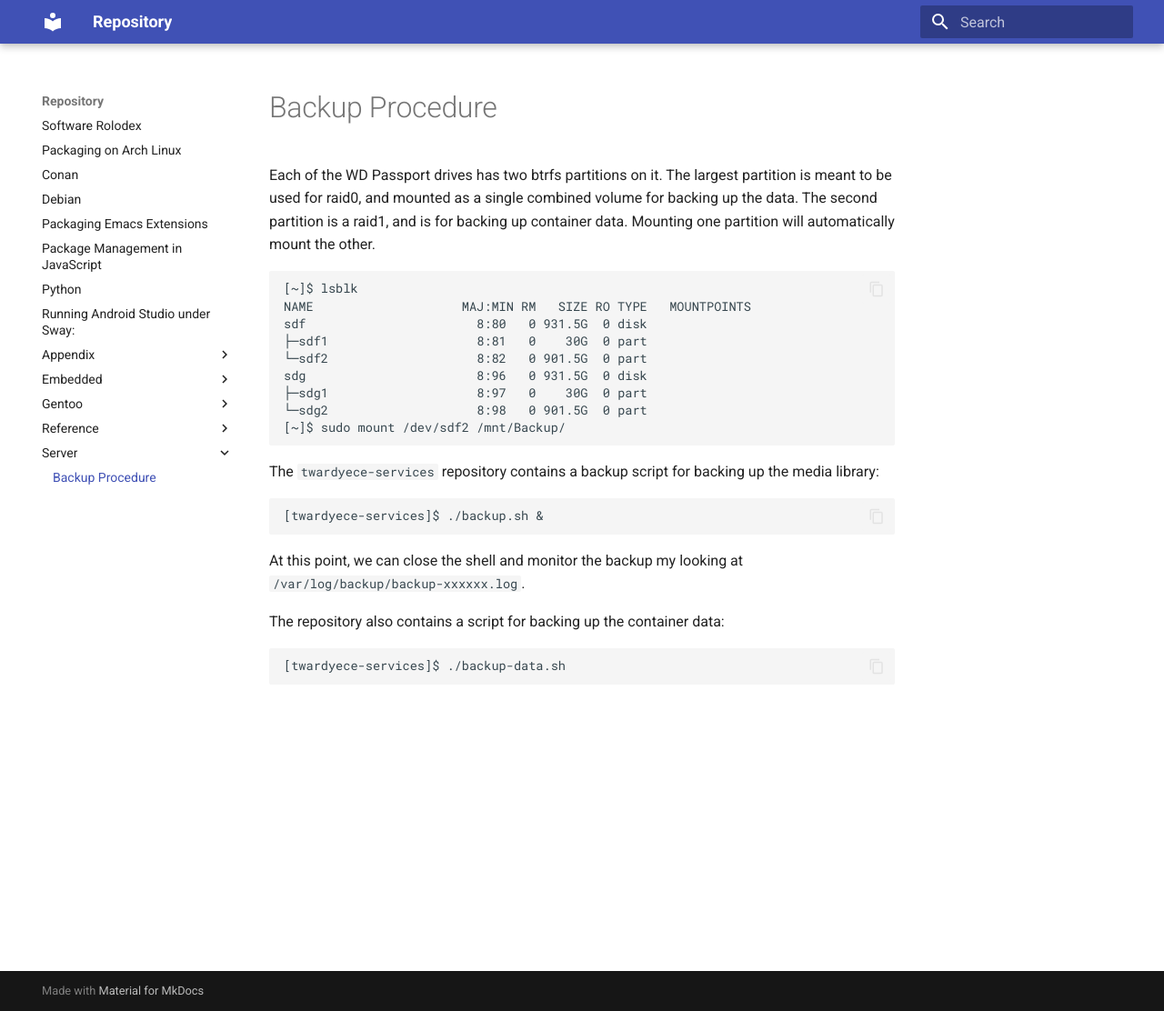
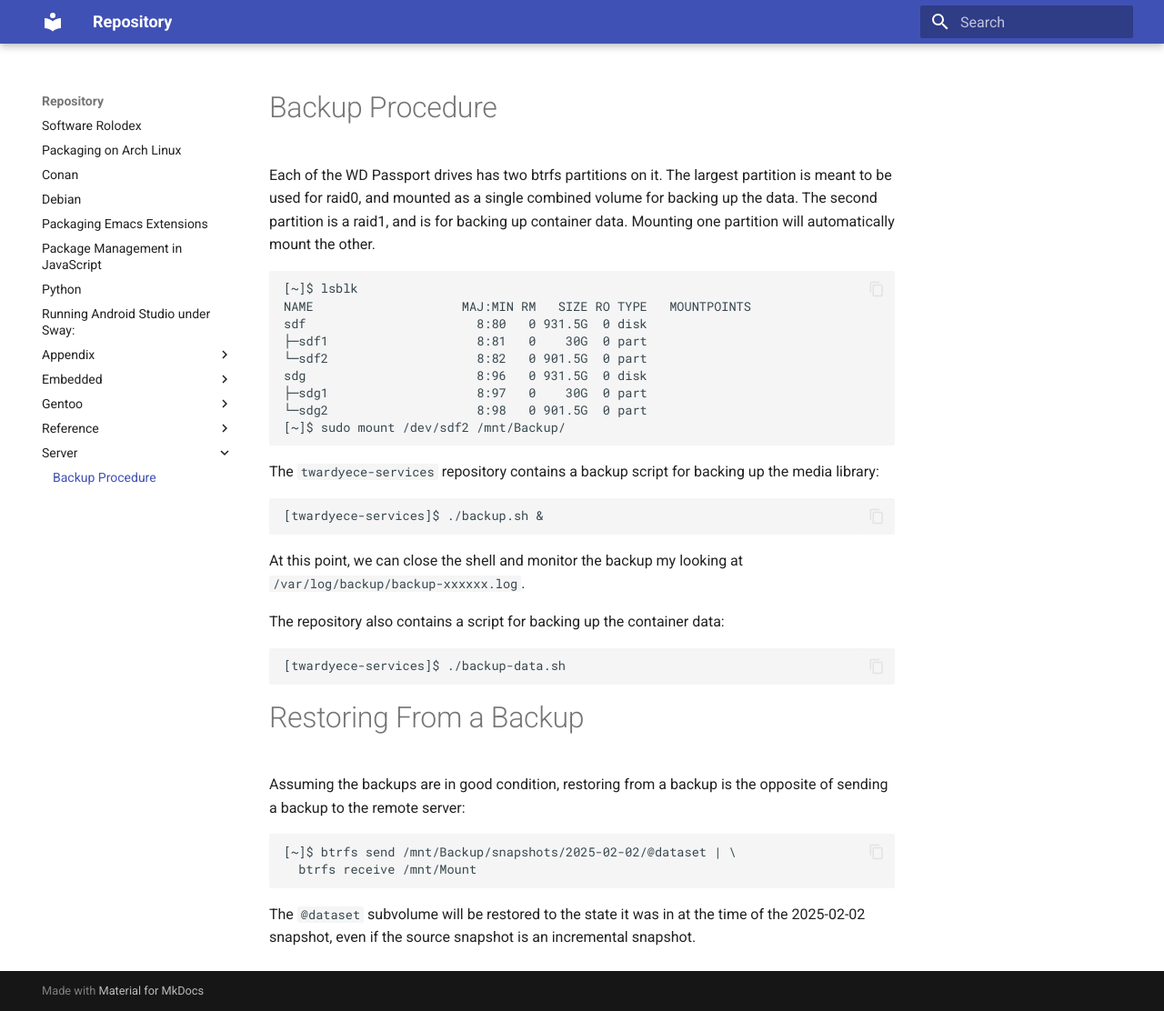
Before and after one commit to AmateurECE/twardyece-repository, an MkDocs documentation site: the page built from docs/Server/Backup.md, in a window 1280 px wide and 1112 px high. Shown: the whole window at 91% size. Built offline with MkDocs 1.6.1 and Material for MkDocs 9.7.7, drawn with Linux system fonts in a browser that asks for light colours.

Commit message:
server: Document how to restore from a backup

````diff
--- a/docs/Server/Backup.md
+++ b/docs/Server/Backup.md
@@ -33,3 +33,16 @@ The repository also contains a script for backing up the container data:
 ```
 [twardyece-services]$ ./backup-data.sh
 ```
+
+# Restoring From a Backup
+
+Assuming the backups are in good condition, restoring from a backup is the
+opposite of sending a backup to the remote server:
+
+```
+[~]$ btrfs send /mnt/Backup/snapshots/2025-02-02/@dataset | \
+  btrfs receive /mnt/Mount
+```
+
+The `@dataset` subvolume will be restored to the state it was in at the time of
+the 2025-02-02 snapshot, even if the source snapshot is an incremental snapshot.
````
